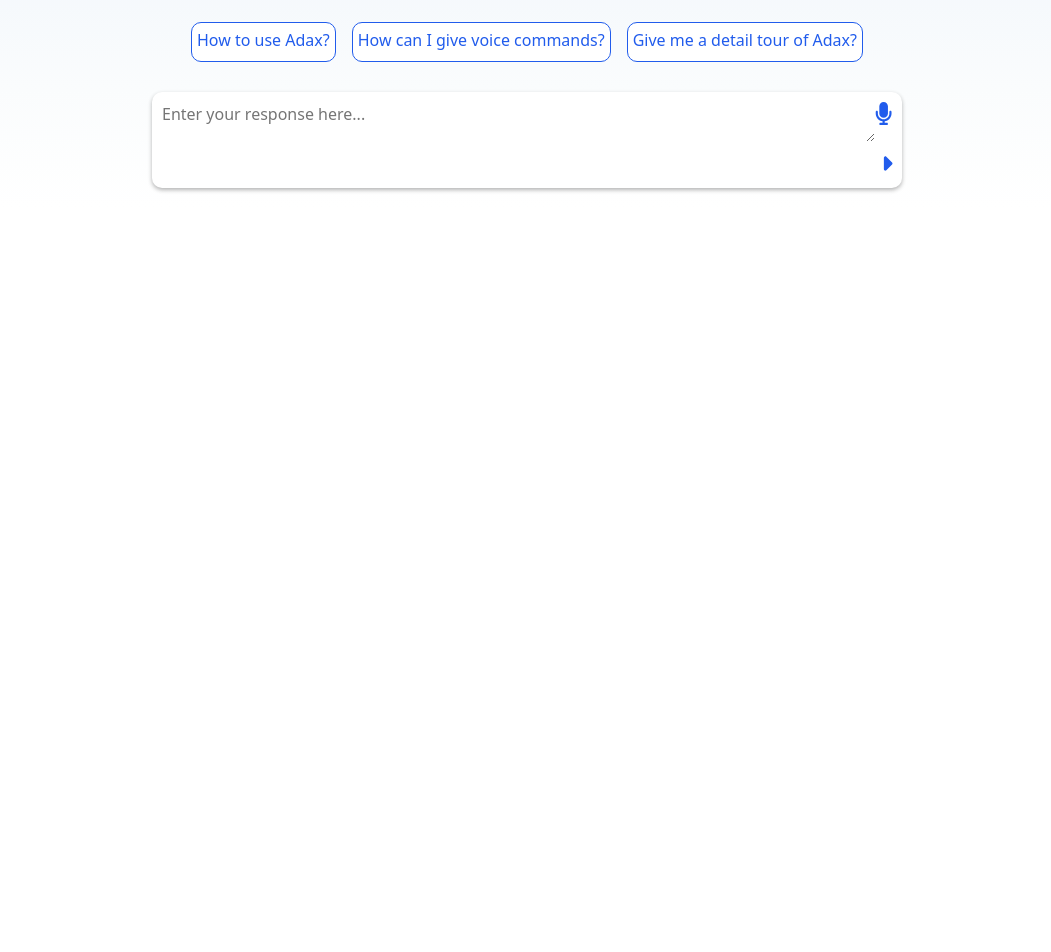
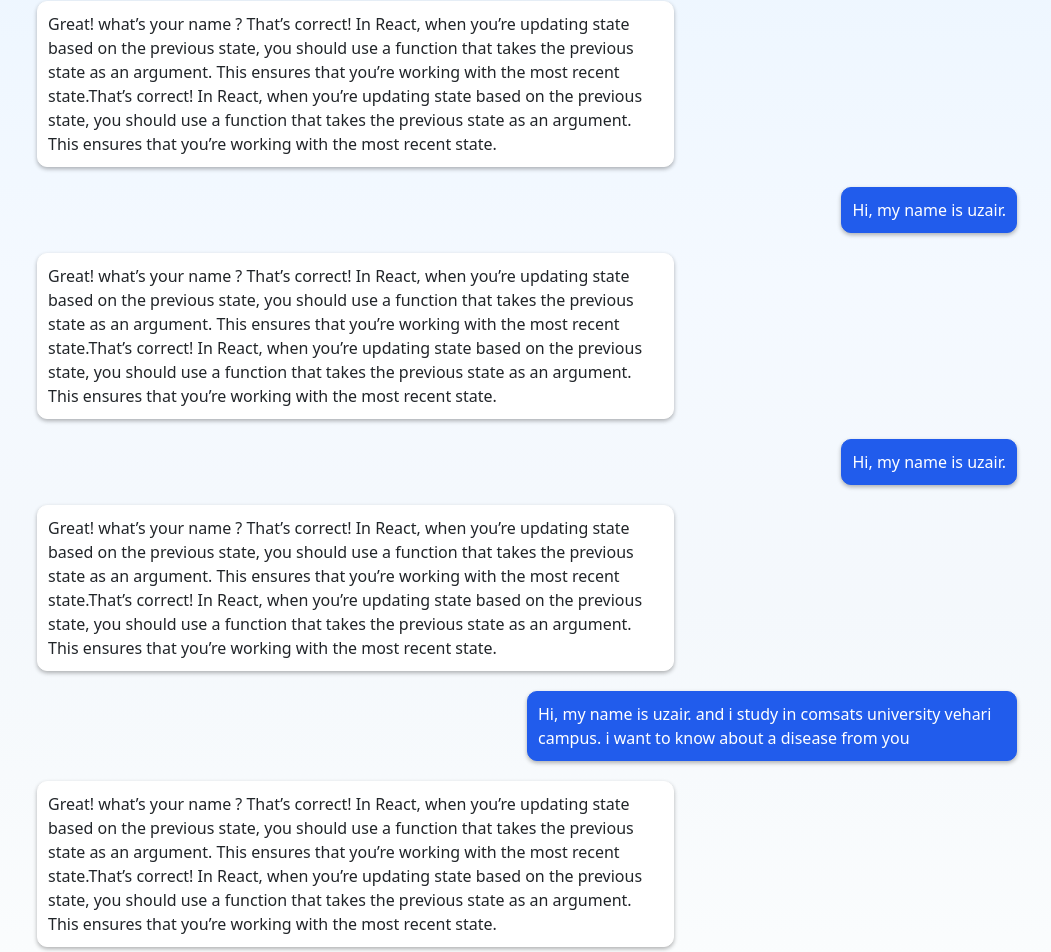
Before and after one commit to muhammaduzairrazaq/diseasePredictionReact, a React (Create React App) app in the folder disease-prediction/: page /chatbot in a window 1280 px wide. Shown: the part 386-1338 px from the top of the page, without its empty margins (113-1164 px from the left). Before the commit the page ends 800 px from the top, so only its background shows below. Built offline with nearby package versions, Linux system fonts and the light colour scheme.

Commit message:
changes in chatbot screen

```diff
--- a/disease-prediction/src/App.css
+++ b/disease-prediction/src/App.css
@@ -526,7 +526,7 @@ a {
 }
 
 .bot-logo {
-  margin-bottom: 45px;
+  margin-bottom: 50px;
   margin-top: 20px;
   width: 55px;
   height: 55px;
@@ -561,28 +561,55 @@ a {
   padding: 10px;
 }
 
-.bot-message-container {
+.chat-container {
   width: 100%;
-  max-width: 750px;
-  background-color: white;
+  max-width: 1000px;
   display: flex;
+  flex-direction: column;
   padding: 10px;
   min-width: 340px;
+}
+
+.bot-message-container {
+  max-width: 65%;
+  /* max-width: 750px; */
+  background-color: white;
+  /* display: flex; */
+  padding: 10px;
+  /* min-width: 340px; */
   border: 1px solid white;
   box-shadow: var(--shadow);
   border-radius: 10px;
 }
 
-.bot-message-container .bot-logo {
-  width: 40px;
-  height: 40px;
+.user-message-container {
+  max-width: 50%;
+  margin-top: 20px;
+  margin-bottom: 20px;
+  align-self: flex-end;
+  /* max-width: 750px; */
+  background-color: #215CEC;
+  color: white;
+  /* display: flex; */
+  padding: 10px;
+  /* min-width: 340px; */
+  border: 1px solid #215CEC;
+  box-shadow: var(--shadow);
+  border-radius: 10px;
 }
+
+.user-message-container p,
+.bot-message-container p {
+  margin-bottom: 0;
+}
+
+
 
 .bot-selection {
   display: flex;
   background-color: white;
   padding: 5px;
-  margin-bottom: 30px;
+  margin-bottom: 5rem;
   border-radius: 10px;
   gap: 5px;
 }
@@ -633,7 +660,7 @@ a {
 .input-container {
   width: 100%;
   background-color: white;
-  max-width: 750px;
+  max-width: 1000px;
   margin-top: 30px;
   padding: 10px;
   min-width: 340px;
@@ -654,7 +681,7 @@ a {
   border: none;
   width: 100%;
   height: 100%;
-  /* resize: none;  */
+  resize: none;
   overflow: hidden;
 }
 
@@ -669,7 +696,7 @@ a {
   width: 100%;
   min-width: 340px;
   margin-top: 10px;
-  max-width: 750px;
+  max-width: 1000px;
 
 }
 
--- a/disease-prediction/src/components/InteractionPage/ChatBot.js
+++ b/disease-prediction/src/components/InteractionPage/ChatBot.js
@@ -118,9 +118,33 @@ export const ChatBot = () => {
                   <button className="bot-selection-button">Use VoiceBot</button>
                 </OverlayTrigger>
               </Link>
+
+            </div>
+            <div className="chat-container">
+            <div className="bot-message-container">
+              <p>Great! what’s your name ? That’s correct! In React, when you’re updating state based on the previous state, you should use a function that takes the previous state as an argument. This ensures that you’re working with the most recent state.That’s correct! In React, when you’re updating state based on the previous state, you should use a function that takes the previous state as an argument. This ensures that you’re working with the most recent state.</p>
+            </div>
+            <div className="user-message-container">
+              <p>Hi, my name is uzair.</p>
             </div>
             <div className="bot-message-container">
-              <p>Great! what’s your name ?</p>
+              <p>Great! what’s your name ? That’s correct! In React, when you’re updating state based on the previous state, you should use a function that takes the previous state as an argument. This ensures that you’re working with the most recent state.That’s correct! In React, when you’re updating state based on the previous state, you should use a function that takes the previous state as an argument. This ensures that you’re working with the most recent state.</p>
+            </div>
+            <div className="user-message-container">
+              <p>Hi, my name is uzair.</p>
+            </div>
+            <div className="bot-message-container">
+              <p>Great! what’s your name ? That’s correct! In React, when you’re updating state based on the previous state, you should use a function that takes the previous state as an argument. This ensures that you’re working with the most recent state.That’s correct! In React, when you’re updating state based on the previous state, you should use a function that takes the previous state as an argument. This ensures that you’re working with the most recent state.</p>
+            </div>
+            <div className="user-message-container">
+              <p>Hi, my name is uzair. and i study in comsats university vehari campus. i want to know about a disease from you</p>
+            </div>
+            <div className="bot-message-container">
+              <p>Great! what’s your name ? That’s correct! In React, when you’re updating state based on the previous state, you should use a function that takes the previous state as an argument. This ensures that you’re working with the most recent state.That’s correct! In React, when you’re updating state based on the previous state, you should use a function that takes the previous state as an argument. This ensures that you’re working with the most recent state.</p>
+            </div>
+            <div className="user-message-container">
+              <p>Hi, my name is uzair.</p>
+            </div>
             </div>
             <div className="chatbot-questions">
               <div className="questions">
```
